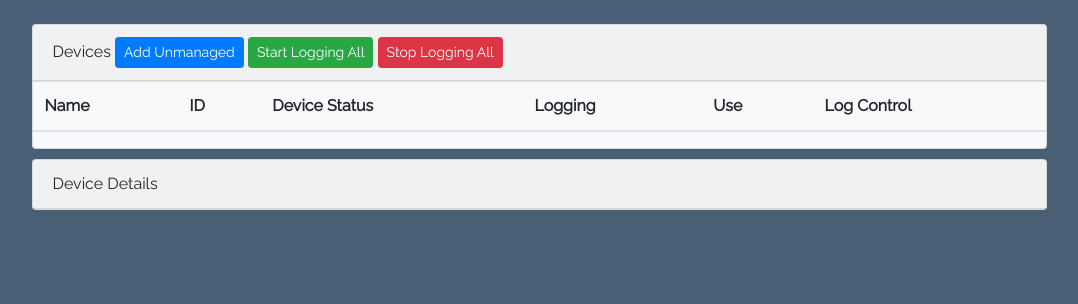
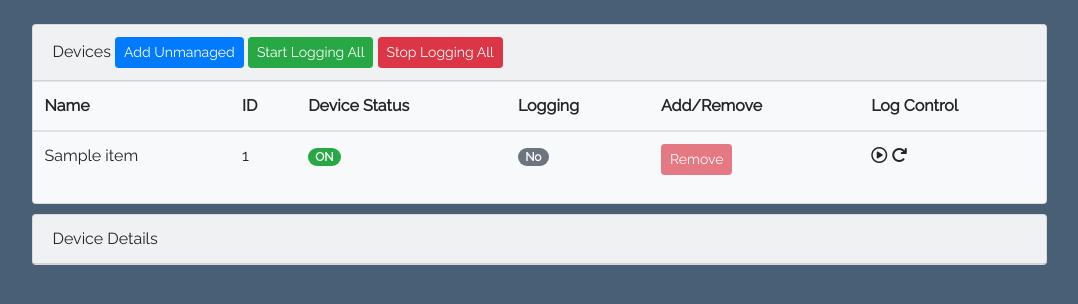
Before and after one commit to jzalger/particle-hub, a Flask app: page / in a window 1280 px wide. Shown: the part 56-360 px from the top of the page, without its empty margins (101-1179 px from the left). Run offline with Flask 2, Linux system fonts and the light colour scheme; data that the repository does not hold is empty; parts of the project's set-up code (start-up, migrations or seed data) failed here and were passed over; some libraries are stand-ins or nearby versions.

Commit message:
Scaffolding for device selection

```diff
--- a/particlehub/particlehub_app.py
+++ b/particlehub/particlehub_app.py
@@ -41,11 +41,11 @@ def refresh_all_devices():
 
 @app.route('/get-device-info')
 def get_device_info():
-    device_id = request.args.get('id')
+    device_id = request.args.get('device_id')
     device = hub_manager.devices[device_id]
     device_info = device.full_device_data()
-    # FIXME: Return the HTML here
-    return make_response(jsonify(device_info), 200)
+    response = render_template("device_info.html", device_info=device_info)
+    return make_response(response, 200)
 
 
 @app.route('/add-device')
--- a/particlehub/static/particlehub.js
+++ b/particlehub/static/particlehub.js
@@ -1,8 +1,5 @@
-$(document).ready(function(){
+$(document).ready(function($){
     update_device_table();
-
-    // TODO: Manage use device checkmark
-    // TODO: Manage device detail selection and display
 
     $("#add-unmanaged-devices").on("click", function(){
         $.get("/add-unmanaged-devices", function(data, status){
@@ -25,5 +22,12 @@ $(document).ready(function(){
 function update_device_table() {
   $.get("/get-devices", function(data, status){
     $('#device-list').html(data);
+    // Attach callbacks to the new rows.
+    $("tbody tr").click(function () {
+        let device_id = $(this).attr('data-id');
+        $.get("/get-device-info", {"device_id": device_id}, function(data, status){
+            $("#device-details").html(data);
+        });
+    });
   });
 }
--- a/particlehub/templates/device_list_row.html
+++ b/particlehub/templates/device_list_row.html
@@ -1,4 +1,4 @@
-<tr>
+<tr data-id="{{ device.id }}">
     <td>{{ device.name }}</td>
     <td>{{ device.id }}</td>
     {% if device.online %}
@@ -14,9 +14,9 @@
     {% endif %}
 
     {% if device.log_managed %}
-        <td><input type="checkbox" checked aria-label="Use Device"></td>
+        <td><button class="btn btn-danger btn-sm remove-device-btn" disabled type="button">Remove</button></td>
     {% else %}
-        <td><input type="checkbox" aria-label="Use Device"></td>
+        <td><button class="btn btn-success btn-sm add-device-btn" disabled type="button">Add</button></td>
     {% endif %}
     <td><i class="far fa-play-circle"></i> <i class="fas fa-redo"></i></td>
 </tr>
--- a/particlehub/templates/particlehub.html
+++ b/particlehub/templates/particlehub.html
@@ -79,14 +79,14 @@
                     <button class="btn btn-success btn-sm" id="start-logging-all" type="button">Start Logging All</button>
                     <button class="btn btn-danger btn-sm" id="stop-logging-all" type="button">Stop Logging All</button>
                 </div>
-                <table class="table">
+                <table class="table table-hover">
                     <thead>
                     <tr>
                         <th>Name</th>
                         <th>ID</th>
                         <th>Device Status</th>
                         <th>Logging</th>
-                        <th>Use</th>
+                        <th>Add/Remove</th>
                         <th>Log Control</th>
                     </tr>
                     </thead>
```
